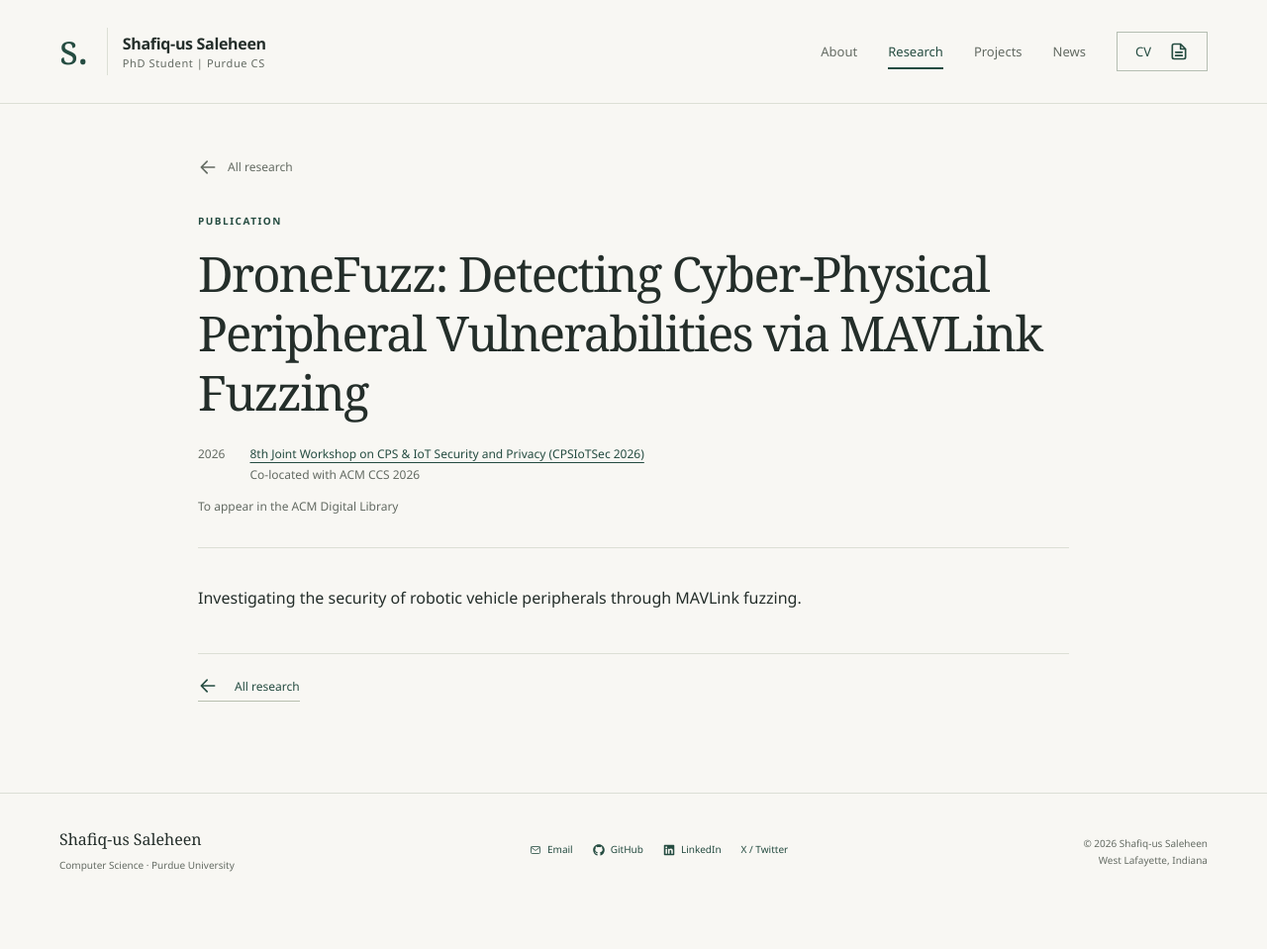
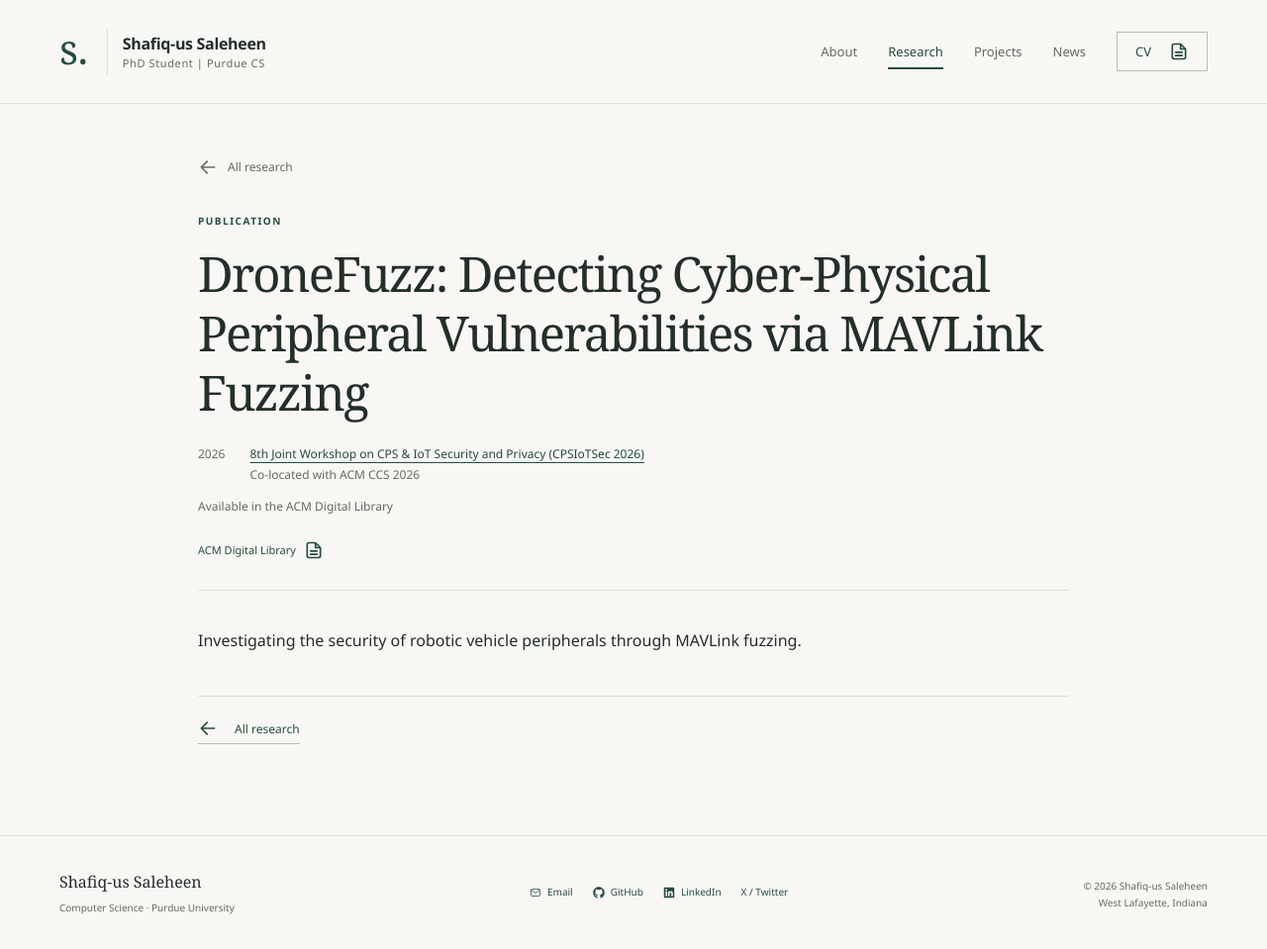
Before and after one commit to saleheenshafiq9/saleheenshafiq9.github.io, a Jekyll site: the page built from _publications/2026-DroneFuzz.md, in a window 1280 px wide. Shown: the whole page at 99% size. Built offline with Jekyll 4.4.1, drawn with Linux system fonts in a browser that asks for light colours; before the commit the page ends 916 px from its top, so only the background shows below that.

Commit message:
Add ACM link for DroneFuzz

```diff
--- a/_includes/archive-single.html
+++ b/_includes/archive-single.html
@@ -57,7 +57,7 @@
     {% elsif post.citation %}
       <p>Recommended citation: {{ post.citation }} </p>
     {% elsif post.paperurl %}
-      <p>Download <a href=" {{ post.paperurl }} "><u>here</u></a></p>
+      <p><a href="{{ post.paperurl }}"><u>{{ post.paper_label | default: 'Download' }}</u></a></p>
     {% endif %}
 
   </article>
--- a/_layouts/home.html
+++ b/_layouts/home.html
@@ -37,7 +37,7 @@ layout: default
           {% if entry.venue and entry.venue != '' %}<p class="paper-venue">{% if entry.venue_url %}<a href="{{ entry.venue_url }}">{{ entry.venue | escape }}</a>{% else %}{{ entry.venue | escape }}{% endif %}{% if entry.venue_context %}<br>{{ entry.venue_context | escape }}{% endif %}</p>{% endif %}
           <div class="card-excerpt">{{ entry.excerpt | markdownify }}</div>
           {% if entry.publication_status %}<p class="publication-status">{{ entry.publication_status | escape }}</p>{% endif %}
-          <div class="card-links"><a href="{{ entry.url | relative_url }}">{{ entry.link_label | default: 'Read project' }} {% include link-icon.html name="forward" %}</a>{% if entry.paperurl %}<a href="{{ entry.paperurl | relative_url }}">Report {% include link-icon.html name="document" %}</a>{% endif %}</div>
+          <div class="card-links"><a href="{{ entry.url | relative_url }}">{{ entry.link_label | default: 'Read project' }} {% include link-icon.html name="forward" %}</a>{% if entry.paperurl %}<a href="{% if entry.paperurl contains '://' %}{{ entry.paperurl }}{% else %}{{ entry.paperurl | relative_url }}{% endif %}">{{ entry.paper_label | default: 'Report' }} {% include link-icon.html name="document" %}</a>{% endif %}</div>
         </article>
         {% endif %}
       {% endfor %}
--- a/_layouts/single.html
+++ b/_layouts/single.html
@@ -25,7 +25,7 @@ layout: default
       {% if page.publication_status %}<p class="publication-status">{{ page.publication_status | escape }}</p>{% endif %}
       {% if page.paperurl or page.slidesurl %}
       <div class="card-links">
-        {% if page.paperurl %}<a href="{% if page.paperurl contains '://' %}{{ page.paperurl }}{% else %}{{ page.paperurl | relative_url }}{% endif %}">Read report {% include link-icon.html name="document" %}</a>{% endif %}
+        {% if page.paperurl %}<a href="{% if page.paperurl contains '://' %}{{ page.paperurl }}{% else %}{{ page.paperurl | relative_url }}{% endif %}">{{ page.paper_label | default: 'Read report' }} {% include link-icon.html name="document" %}</a>{% endif %}
         {% if page.slidesurl %}<a href="{% if page.slidesurl contains '://' %}{{ page.slidesurl }}{% else %}{{ page.slidesurl | relative_url }}{% endif %}">{% if page.slidesurl contains 'github.com' %}View code{% else %}View slides{% endif %} {% include link-icon.html name="external" %}</a>{% endif %}
       </div>
       {% endif %}
--- a/_publications/2026-DroneFuzz.md
+++ b/_publications/2026-DroneFuzz.md
@@ -9,7 +9,9 @@ date_precision: year
 venue: "8th Joint Workshop on CPS & IoT Security and Privacy (CPSIoTSec 2026)"
 venue_url: "https://www.sigsac.org/ccs/CCS2026/workshops/workshops.html"
 venue_context: "Co-located with ACM CCS 2026"
-publication_status: "To appear in the ACM Digital Library"
+publication_status: "Available in the ACM Digital Library"
+paperurl: "https://dl.acm.org/doi/10.1145/3847353.3847503"
+paper_label: "ACM Digital Library"
 link_label: "Publication details"
 category_label: "Publication"
 ---
```
Also changed, not shown: _pages/publications.md (+1 -1 lines), _talks/2026-09-13-dronefuzz.md (+2 -2 lines).
